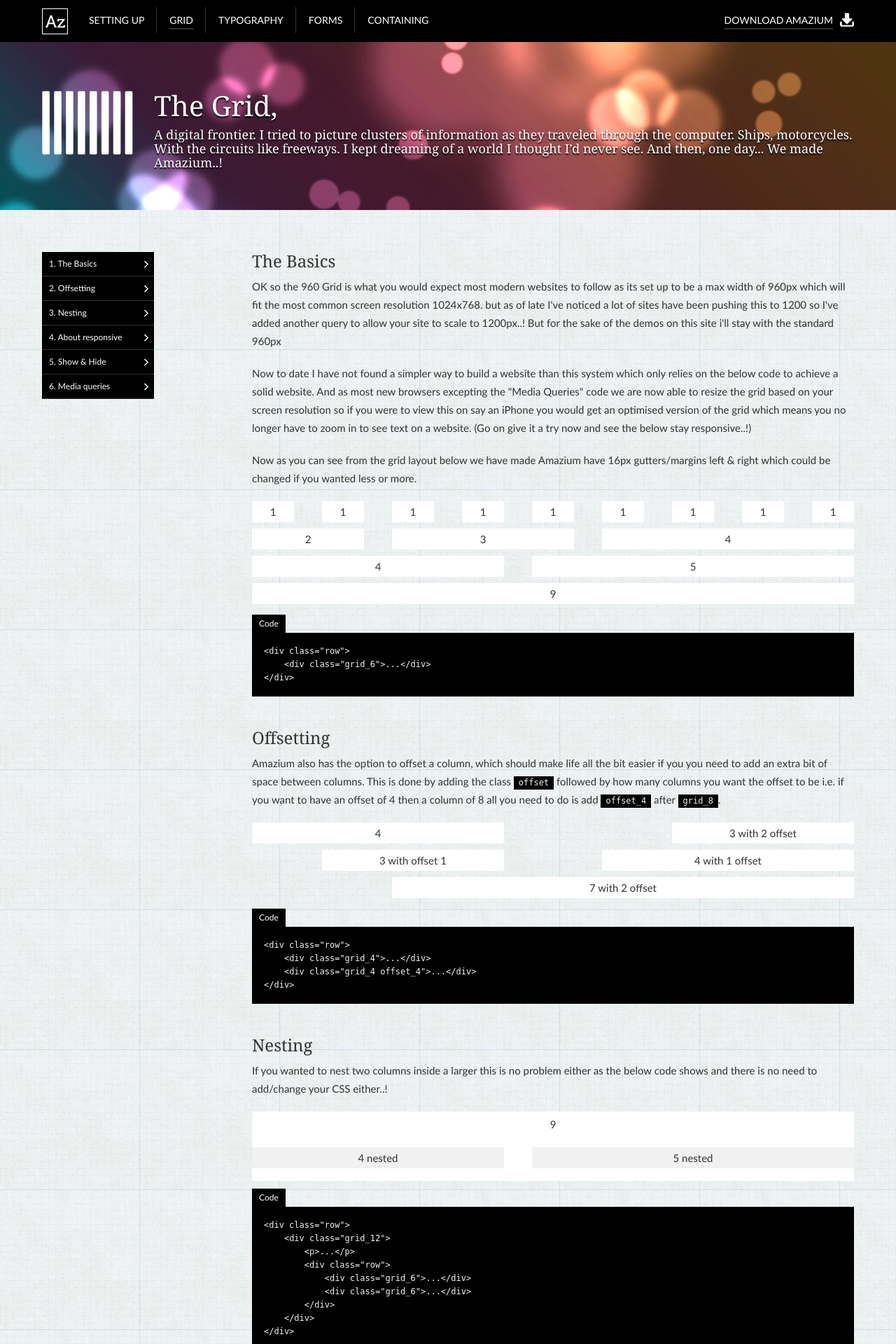
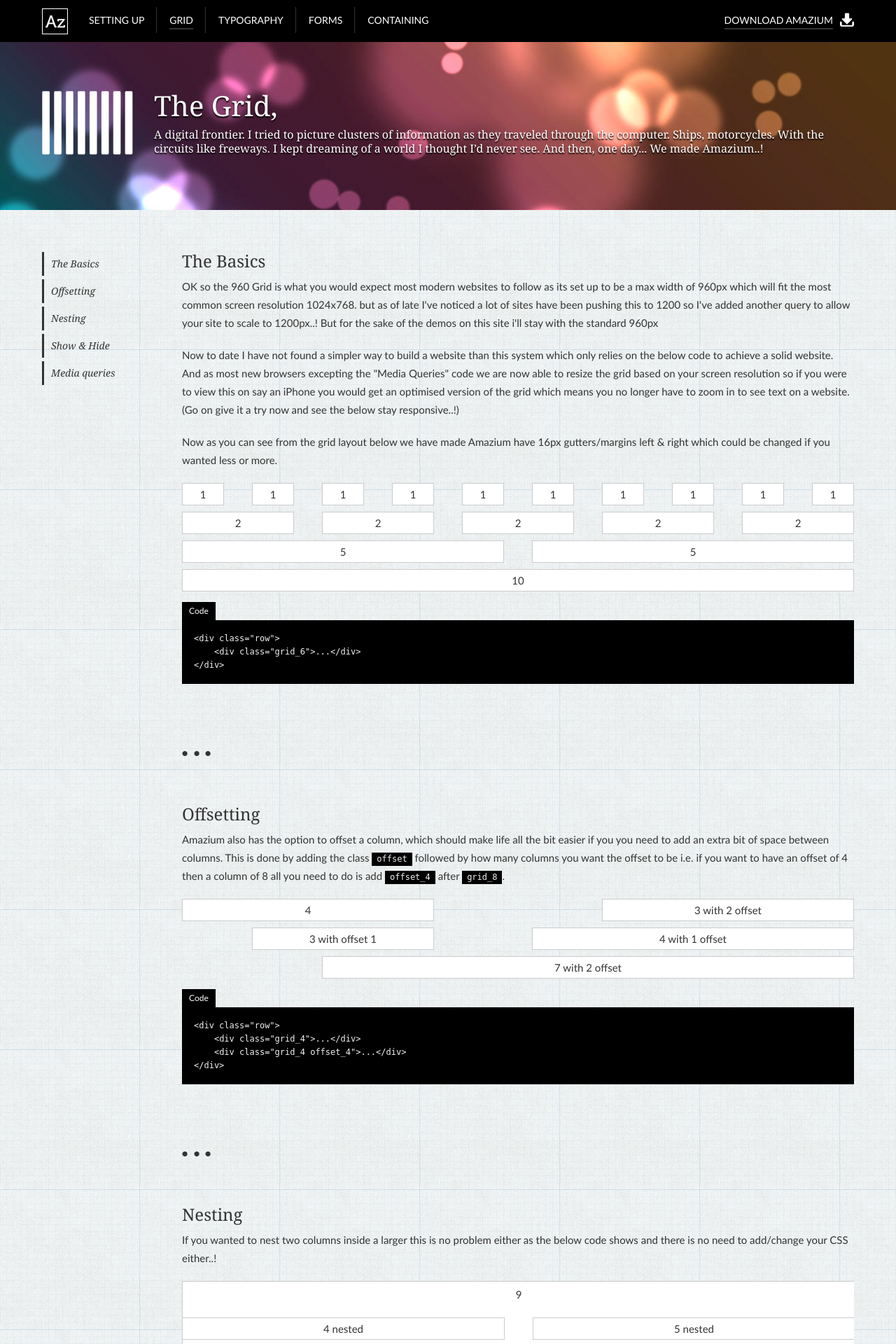
Before and after one commit to MikeBallan/Amazium.co.uk, a PHP site: page /grid.html in a window 1280 px wide. Shown: the top 1920 px of the page at 70% size. Run offline with PHP 8.4, Linux system fonts and the light colour scheme.

Commit message:
New Side nav styling

```diff
--- a/grid.html
+++ b/grid.html
@@ -110,21 +110,20 @@
 
 <div id="content-02">
     <div class="row">
-        <div class="grid_3">
+        <div class="grid_2">
             <div id="nav-holder">
                 <div id="sidenav" class="sidenav">
                     <ul>
-                        <li><a href="#basics">1. The Basics</a></li>
-                        <li><a href="#offsetting">2. Offsetting</a></li>
-                        <li><a href="#nesting">3. Nesting</a></li>
-                        <li><a href="#responsive">4. About responsive</a></li>
-                        <li><a href="#show-hide">5. Show & Hide</a></li>
-                        <li><a href="#media-queries">6. Media queries</a></li>
+                        <li><a href="#basics">The Basics</a></li>
+                        <li><a href="#offsetting">Offsetting</a></li>
+                        <li><a href="#nesting">Nesting</a></li>
+                        <li><a href="#show-hide">Show &amp; Hide</a></li>
+                        <li><a href="#media-queries">Media queries</a></li>
                     </ul>
                 </div>
             </div>
         </div>
-        <div class="grid_9">
+        <div class="grid_10">
             <article id="basics">
                 <h3 class="section">The Basics</h3>
                 <p>OK so the 960 Grid is what you would expect most modern websites to follow as its set up to be a max width of 960px which will fit the most common screen resolution 1024x768. but as of late I've noticed a lot of sites have been pushing this to 1200 so I've added another query to allow your site to scale to 1200px..! But for the sake of the demos on this site i'll stay with the standard 960px</p>
@@ -140,23 +139,27 @@
                     <div class="grid_1"><span class="example">1</span></div>
                     <div class="grid_1"><span class="example">1</span></div>
                     <div class="grid_1"><span class="example">1</span></div>
+                    <div class="grid_1"><span class="example">1</span></div>
                 </div>
                 <div class="row">
                     <div class="grid_2"><span class="example">2</span></div>
-                    <div class="grid_3"><span class="example">3</span></div>
-                    <div class="grid_4"><span class="example">4</span></div>
+                    <div class="grid_2"><span class="example">2</span></div>
+                    <div class="grid_2"><span class="example">2</span></div>
+                    <div class="grid_2"><span class="example">2</span></div>
+                    <div class="grid_2"><span class="example">2</span></div>
                 </div>
                 <div class="row">
-                    <div class="grid_4"><span class="example">4</span></div>
+                    <div class="grid_5"><span class="example">5</span></div>
                     <div class="grid_5"><span class="example">5</span></div>
                 </div>
                 <div class="row">
-                    <div class="grid_9"><span class="example">9</span></div>
+                    <div class="grid_10"><span class="example">10</span></div>
                 </div>
                 <div class="example-title">Code</div>
                 <pre><code>&lt;div class="row"&gt;
     &lt;div class="grid_6"&gt;...&lt;/div&gt;
 &lt;/div&gt;</code></pre>
+                <hr />
             </article>
 
             <article id="offsetting">
@@ -164,14 +167,14 @@
                 <p>Amazium also has the option to offset a column, which should make life all the bit easier if you you need to add an extra bit of space between columns. This is done by adding the class <code>offset</code> followed by how many columns you want the offset to be i.e. if you want to have an offset of 4 then a column of 8 all you need to do is add <code>offset_4</code> after <code>grid_8</code>.</p>
                 <div class="row">
                     <div class="grid_4"><span class="example">4</span></div>
-                    <div class="grid_3 offset_2"><span class="example">3 with 2 offset</span></div>
+                    <div class="grid_4 offset_2"><span class="example">3 with 2 offset</span></div>
                 </div>
                 <div class="row">
                     <div class="grid_3 offset_1"><span class="example">3 with offset 1</span></div>
-                    <div class="grid_4 offset_1"><span class="example">4 with 1 offset</span></div>
+                    <div class="grid_5 offset_1"><span class="example">4 with 1 offset</span></div>
                 </div>
                 <div class="row">
-                    <div class="grid_7 offset_2"><span class="example">7 with 2 offset</span></div>
+                    <div class="grid_8 offset_2"><span class="example">7 with 2 offset</span></div>
                 </div>
 
                 <div class="example-title">Code</div>
@@ -179,6 +182,7 @@
     &lt;div class="grid_4"&gt;...&lt;/div&gt;
     &lt;div class="grid_4 offset_4"&gt;...&lt;/div&gt;
 &lt;/div&gt;</code></pre>
+                <hr />
             </article>
 
             <article id="nesting">
@@ -187,11 +191,11 @@
 
                 <span class="example">
                     <div class="row">
-                        <div class="grid_9">
+                        <div class="grid_10">
                             <p>9</p>
                             <div class="row">
-                                <div class="grid_4"><span class="example">4 nested</span></div>
-                                <div class="grid_5"><span class="example">5 nested</span></div>
+                                <div class="grid_5"><span class="example-left">4 nested</span></div>
+                                <div class="grid_5"><span class="example-right">5 nested</span></div>
                             </div>
                         </div>
                     </div>
@@ -207,9 +211,50 @@
         &lt;/div&gt;
     &lt;/div&gt;
 &lt;/div&gt;</code></pre>
+                <hr />
             </article>
 
-            <article id="responsive">
+            <article id="show-hide">
+                <h3 class="section">Show &amp; Hide</h3>
+                <p>There are times when you may need to only show something on a desktop and not a tablet &amp; phone or the reverse and with that in mind rather than adding a <code>display:none;</code> class I've done the work for you with some extra classes to hide & show content.</p>
+                <p class="show-tablet"><img src="images/tablet.png" alt="tablet" class="max-img"></p>
+                <p class="show-screen"><img src="images/screen.png" alt="Screen" class="max-img"></p>
+                <p class="show-phone"><img src="images/phone.png" alt="phone" class="max-img"></p>
+                <table>
+                    <tr class="even">
+                        <td class="first">hide-tablet</td>
+                        <td>hide-screen</td>
+                        <td class="last">hide-phone</td>
+                    </tr>
+                    <tr class="even">
+                        <td class="first">show-tablet</td>
+                        <td>show-screen</td>
+                        <td class="last">show-phone</td>
+                    </tr>
+                </table>
+                <div class="example-title">Code</div>
+                <pre><code>&lt;img src="images/tablet.png" alt="tablet" class="hide-tablet"&gt;</code></pre>
+                <hr />
+            </article>
+
+            <article id="media-queries">
+                <h3 class="section">Media queries</h3>
+                <p>Nulla vitae elit libero, a pharetra augue. Curabitur blandit tempus porttitor. Donec sed odio dui. Cras mattis consectetur purus sit amet fermentum.</p>
+                <p>Nulla vitae elit libero, a pharetra augue. Morbi leo risus, porta ac consectetur ac, vestibulum at eros. Aenean lacinia bibendum nulla sed consectetur. Lorem ipsum dolor sit amet, consectetur adipiscing elit. Nullam quis risus eget urna mollis ornare vel eu leo.</p>
+                <div class="example-title">Code</div>
+                <pre><code>/***** Screen Bigger than 960px *****/
+@media only screen and (min-width:1200px) { ... }
+
+/***** Tablet (Smaller than 959px) *****/
+@media only screen and (min-width: 768px) and (max-width: 959px) { ... }
+
+/***** Phone (portrait 300px) *****/
+@media only screen and (max-width: 767px) { ... }
+
+/***** Phone (landscape 420px) *****/
+@media only screen and (min-width: 480px) and (max-width: 767px) { ... }</code></pre>
+                <p>Maecenas faucibus mollis interdum. Donec id elit non mi porta gravida at eget metus. Morbi leo risus, porta ac consectetur ac, vestibulum at eros. Nullam id dolor id nibh ultricies vehicula ut id elit. Etiam porta sem malesuada magna mollis euismod. Cum sociis natoque penatibus et magnis dis parturient montes, nascetur ridiculus mus. Maecenas sed diam eget risus varius blandit sit amet non magna. Nulla vitae elit libero, a pharetra augue. Morbi leo risus, porta ac consectetur ac, vestibulum at eros. Aenean lacinia bibendum nulla sed consectetur. Lorem ipsum dolor sit amet, consectetur adipiscing elit. Nullam quis risus eget urna mollis ornare vel eu leo.</p>
+
                 <h3 class="section">About responsive</h3>
                 <p>Amazium uses 6 main media queries to adjust the layout of your website to match the size of your screen. The media queries in Amazium only target at max and min widths rather than device sizes or orientations, which means that any new mobile or browsers that don't match the exact dimensions will still benefit from the styling.</p>
                 <p>Now I have to say I 'm a little biased towards most things Apple which means the sizes I've chosen works perfectly for iPad & iPhone and everything else I've been able to test Amazium on seems to work fine also..!</p>
@@ -261,47 +306,6 @@
                     </tr>
                 </table>
             </article>
-
-            <article id="show-hide">
-                <h3 class="section">Show &amp; Hide</h3>
-                <p>There are times when you may need to only show something on a desktop and not a tablet &amp; phone or the reverse and with that in mind rather than adding a <code>display:none;</code> class I've done the work for you with some extra classes to hide & show content.</p>
-                <p class="show-tablet"><img src="images/tablet.png" alt="tablet" class="max-img"></p>
-                <p class="show-screen"><img src="images/screen.png" alt="Screen" class="max-img"></p>
-                <p class="show-phone"><img src="images/phone.png" alt="phone" class="max-img"></p>
-                <table>
-                    <tr class="even">
-                        <td class="first">hide-tablet</td>
-                        <td>hide-screen</td>
-                        <td class="last">hide-phone</td>
-                    </tr>
-                    <tr class="even">
-                        <td class="first">show-tablet</td>
-                        <td>show-screen</td>
-                        <td class="last">show-phone</td>
-                    </tr>
-                </table>
-                <div class="example-title">Code</div>
-                <pre><code>&lt;img src="images/tablet.png" alt="tablet" class="hide-tablet"&gt;</code></pre>
-            </article>
-
-            <article id="media-queries">
-                <h3 class="section">Media queries</h3>
-                <p>Nulla vitae elit libero, a pharetra augue. Curabitur blandit tempus porttitor. Donec sed odio dui. Cras mattis consectetur purus sit amet fermentum.</p>
-                <p>Nulla vitae elit libero, a pharetra augue. Morbi leo risus, porta ac consectetur ac, vestibulum at eros. Aenean lacinia bibendum nulla sed consectetur. Lorem ipsum dolor sit amet, consectetur adipiscing elit. Nullam quis risus eget urna mollis ornare vel eu leo.</p>
-                <div class="example-title">Code</div>
-                <pre><code>/***** Screen Bigger than 960px *****/
-@media only screen and (min-width:1200px) { ... }
-
-/***** Tablet (Smaller than 959px) *****/
-@media only screen and (min-width: 768px) and (max-width: 959px) { ... }
-
-/***** Phone (portrait 300px) *****/
-@media only screen and (max-width: 767px) { ... }
-
-/***** Phone (landscape 420px) *****/
-@media only screen and (min-width: 480px) and (max-width: 767px) { ... }</code></pre>
-                <p>Maecenas faucibus mollis interdum. Donec id elit non mi porta gravida at eget metus. Morbi leo risus, porta ac consectetur ac, vestibulum at eros. Nullam id dolor id nibh ultricies vehicula ut id elit. Etiam porta sem malesuada magna mollis euismod. Cum sociis natoque penatibus et magnis dis parturient montes, nascetur ridiculus mus. Maecenas sed diam eget risus varius blandit sit amet non magna. Nulla vitae elit libero, a pharetra augue. Morbi leo risus, porta ac consectetur ac, vestibulum at eros. Aenean lacinia bibendum nulla sed consectetur. Lorem ipsum dolor sit amet, consectetur adipiscing elit. Nullam quis risus eget urna mollis ornare vel eu leo.</p>
-            </article>
         </div>
     </div>
 </div>
--- a/includes/base.css
+++ b/includes/base.css
@@ -239,7 +239,7 @@ fieldset.correct select                         { margin:6px 0 0 0; color:#46884
 
 /***** Buttons *****/
 
-a.btn                           				{ margin:6px 6px 6px 0; padding:3px 30px 3px 6px; display:inline-block; font:15px/20px "Century Gothic", "Trebuchet MS", Helvetica, sans-serif; font-weight:bold; color:#fff; border:1px solid #000; width:auto; text-decoration:none; background:#000 url(../images/btn-arrow.png) no-repeat right; cursor:pointer; -webkit-appearance:none; }
+a.btn                           				{ margin:6px 6px 6px 0; padding:3px 30px 3px 6px; display:inline-block; font:15px/20px "Century Gothic", "Trebuchet MS", Helvetica, sans-serif; font-weight:bold; color:#fff; border:1px solid #000; width:auto; text-decoration:none; background:#73a7cf url(../images/btn-arrow.png) no-repeat right; cursor:pointer; -webkit-appearance:none; }
 
 input[type="button"],
 input[type="submit"],
@@ -273,11 +273,11 @@ table tr td.highlight                           { padding:11px 8px; color:#FFF;
 .float-left                                     { float:left; }
 .float-right                                    { float:right; }
 
-.text-big                                       { color:#a2bd30; font-weight:bold; line-height:26px; }
-.text-left                                      { text-align:left; }
-.text-right                                     { text-align:right; }
-.text-center                                    { text-align:center; }
-.text-justify                                   { text-align:justify; }
+.tet-big                                       { color:#a2bd30; font-weight:bold; line-height:26px; }
+.tet-left                                      { text-align:left; }
+.tet-right                                     { text-align:right; }
+.tet-center                                    { text-align:center; }
+.tet-justify                                   { text-align:justify; }
 
 .normal                                         { font-weight:normal; }
 .bold                                           { font-weight:bold; }
--- a/includes/layout.css
+++ b/includes/layout.css
@@ -11,31 +11,29 @@ body                                            { background:#000 url('../images
 
 h1                                              { color:#333; font-size:40px; line-height:42px; }
 h1 sup                                          { top:-15px; font-size:50%; }
-h2                                              { color:#333; font-size:18px; line-height:20px; }
+pre												{ display:block; overflow:hidden; }
 pre + h3                                        { margin-top:60px; }
 
-.grid_4_5                                       { width:328px; margin:0 16px; overflow:hidden; float:left; display:inline; }
+article											{ margin:0 0 20px 0; display:inline-block; }
+
+hr												{ margin:50px 0; padding:0; height:7px; background:transparent url('../images/divider.png') no-repeat; border:none; }
 
 #homepage hr                                    { margin:75px 0 70px 0; border:none; height:15px; text-align:left; background:transparent url('../images/hr.png') no-repeat center 0; background-size:100% auto; }
 #homepage .intro                                { margin:0 0 40px 0; font-size:130%; line-height:130%; }
 
 /***** Example *****/
 
-span.example                                    { margin-bottom:5px; padding:5px 0 5px 0; background-color:#FFF; text-align:center; width:100%; display:block; }
-span.example span.example                       { margin-bottom:5px; padding:5px 0 5px 0; background-color:#F1F1F1; text-align:center; width:100%; display:block; }
+span.example                                    { margin-bottom:5px; padding:5px 0 5px 0; background-color:#FFF; border:1px solid #ccc; text-align:center; width:100%; display:block; box-sizing:border-box; -webkit-box-sizing:border-box; -moz-box-sizing:border-box; }
+span.example span.example-left                  { margin-bottom:0; padding:5px 0 5px 0; border:1px solid #ccc; border-left:none; text-align:center; width:100%; display:block; box-sizing:border-box; -webkit-box-sizing:border-box; -moz-box-sizing:border-box; }
+span.example span.example-right                 { margin-bottom:0; padding:5px 0 5px 0; border:1px solid #ccc; border-right:none; text-align:center; width:100%; display:block; box-sizing:border-box; -webkit-box-sizing:border-box; -moz-box-sizing:border-box; }
 
 div.example-title                               { margin:6px 0 0 0; padding:3px 10px; background-color:#000; color:#FFF; font-size:12px; display:inline-block; box-sizing:border-box; -webkit-box-sizing:border-box; -moz-box-sizing:border-box; }
 div.example                                     { margin:0; padding:16px 16px 0 16px; background-color:#FFF; border:1px solid #000; box-sizing:border-box; -webkit-box-sizing:border-box; -moz-box-sizing:border-box; }
 div.example h2                                  { font-size:32px; line-height:34px; }
 div.example + h3                                { margin-top:60px; }
 div.example + pre                               { margin:0 0 60px 0; }
-div.example address                             { margin:0 0 16px 0; }
-div.example .grid_4                             { width:311px; }
-div.example .grid_6                             { width:414px; }
-div.example .grid_9                             { width:654px; }
-div.example .grid_12                            { width:894px; }
 form                                			{ margin:0; }
-fieldset                            { margin:0 0 16px 0; }
+fieldset                            			{ margin:0 0 16px 0; }
 pre code                                        { margin:0 0 46px 0; }
 
 /***** Navigation *****/
@@ -63,12 +61,13 @@ a.navigation-btn img                            { padding:4px 0 0 0; width:36px;
 
 .sticky			                                { position:fixed; top:80px; }
 
-.sidenav                                        { margin:0; padding:0; display:block; width:100%; }
-.sidenav ul                                     { margin:0; padding:0; display:block; list-style:none; background-color:#000; }
-.sidenav li                                     { margin:0; padding:0; display:block; background-image:none; }
-.sidenav li a                                   { display:block; font-weight:normal; padding:8px 10px; text-decoration:none; color:#FFF; font-size:12px; border-bottom:1px solid #333; background:transparent url(../images/btn-arrow.png) no-repeat right; }
+.sidenav                                        { margin:0; padding:0; display:block; width:100%; font-family:"Georgia", Times New Roman, Times, serif; }
+.sidenav ul                                     { margin:0; padding:0; display:block; list-style:none; }
+.sidenav li                                     { margin:0 0 5px; padding:0; display:block; background-image:none; font-style:italic; }
+.sidenav li a                                   { display:block; font-weight:normal; padding:8px 10px; text-decoration:none; color:#333; font-size:14px; border-left:3px solid #333; background:; }
 .sidenav li a:hover,
-.sidenav li a.active                            {  background-color:#2399b5; color:#FFF; }
+.sidenav li a.active,
+.sidenav li a.first                            {  background-color:#000; color:#FFF; }
 
 /***** Bokeh *****/
 
@@ -86,13 +85,13 @@ a.navigation-btn img                            { padding:4px 0 0 0; width:36px;
 
 #bokeh-intro                                    { margin:0; padding:120px 0 70px 0; width:100%; height:300px; background:transparent; }
 #bokeh-intro h1                                 { color:#FFF; text-shadow: #000 0 2px 2px; }
-#bokeh-intro h2                                 { color:#FFF; text-shadow: #000 0 2px 2px; }
+#bokeh-intro h2                                 { color:#FFF; text-shadow: #000 0 2px 2px; font-size:16px; line-height:20px; }
 
 /***** Content 01 *****/
 
 #content-01                                     { margin:0; padding:60px 0; background:#FFF url('../images/overlay.png') no-repeat 0 0; display:block; background-size:100% 100%; position:relative; z-index:88; }
-#content-02                                     { margin:0; padding:60px 0; background:#FFF url('../images/old_mathematics.png'); display:block; position:relative; z-index:88; }
-#content-03                                     { margin:0; padding:60px 0; background:#FFF url('../images/old_mathematics.png'); display:block; position:relative; z-index:88; }
+#content-02                                     { margin:0; padding:60px 0; background:#FFF url('../images/old_mathematics.png') fixed; display:block; position:relative; z-index:88; }
+#content-03                                     { margin:0; padding:60px 0; background:#FFF url('../images/old_mathematics.png') fixed; display:block; position:relative; z-index:88; }
 
 .containing-padding                             { padding:8px 0 0 0; }
 a.containing                                    { float:left; margin:0 10px 26px; cursor:pointer; display:block; position:relative; width:289px; text-decoration:none; }
```
Also changed, not shown: setting-up.html (+9 -6 lines), typography.html (+18 -7 lines), images/divider.png (added).
